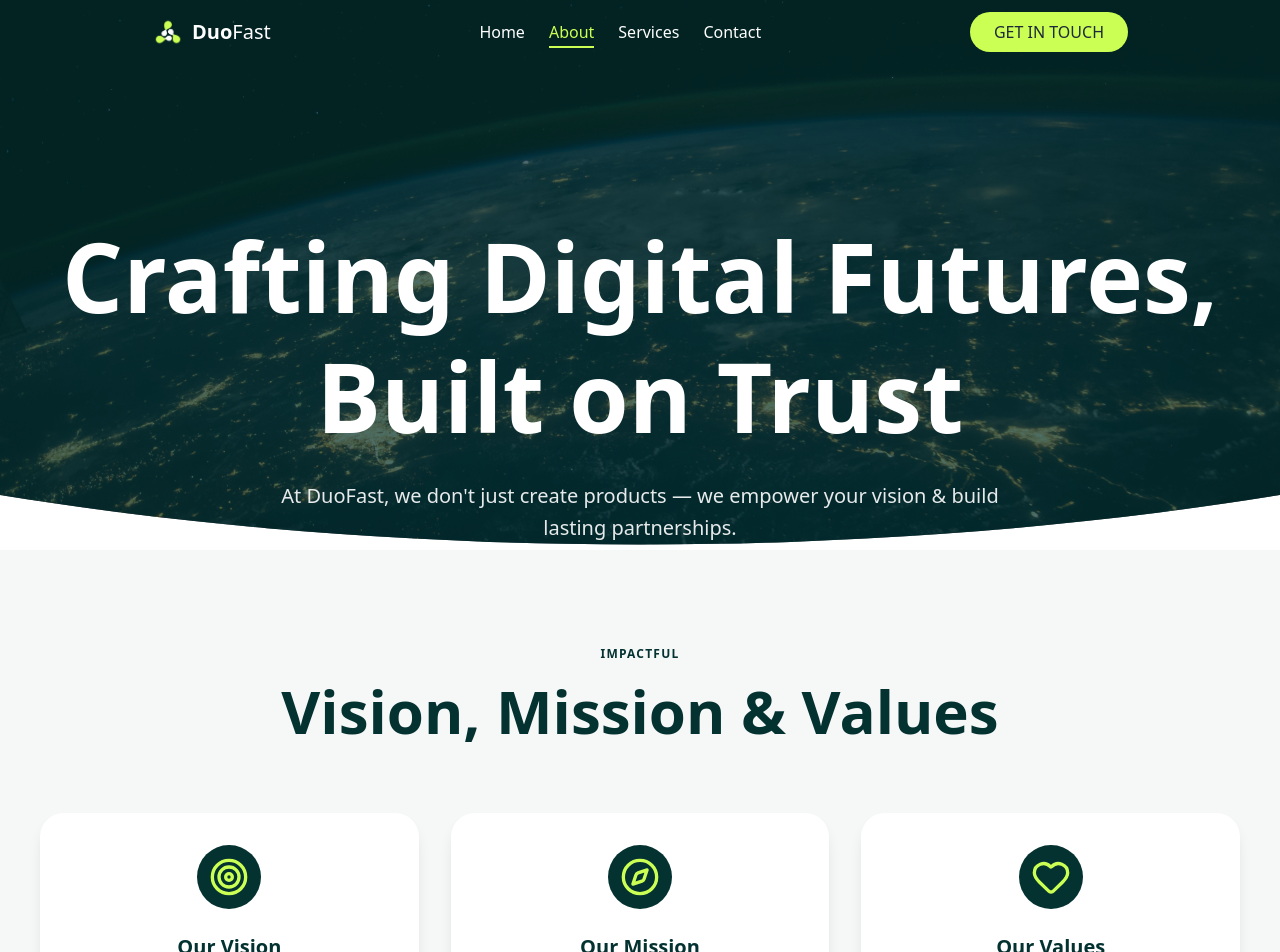
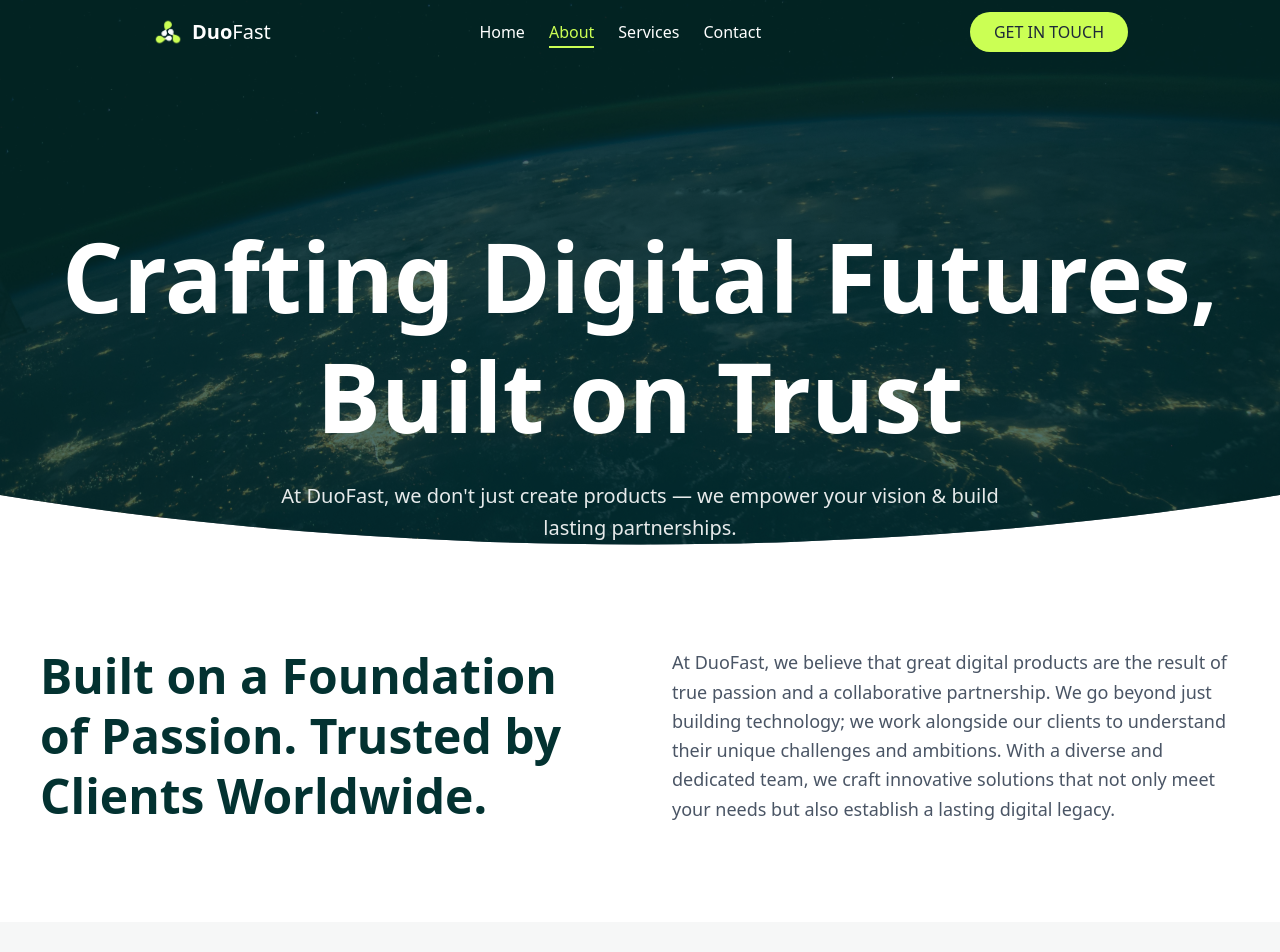
Before and after one commit to Muhammadomer902/DuoFast_Website, a Next.js app: page /about in a window 1280 px wide. Shown: the top 952 px of the page. Built offline with nearby package versions, Linux system fonts and the light colour scheme.

Commit message:
Fixed Menu Option Issue

```diff
--- a/src/app/about/page.tsx
+++ b/src/app/about/page.tsx
@@ -8,7 +8,7 @@ export default function About() {
   return (
     <div>
         <IntroductionBox />
-        {/* <OriginationBox /> */}
+        <OriginationBox />
         <ImpactWanted />
         <OurFoundation />
     </div>
```
